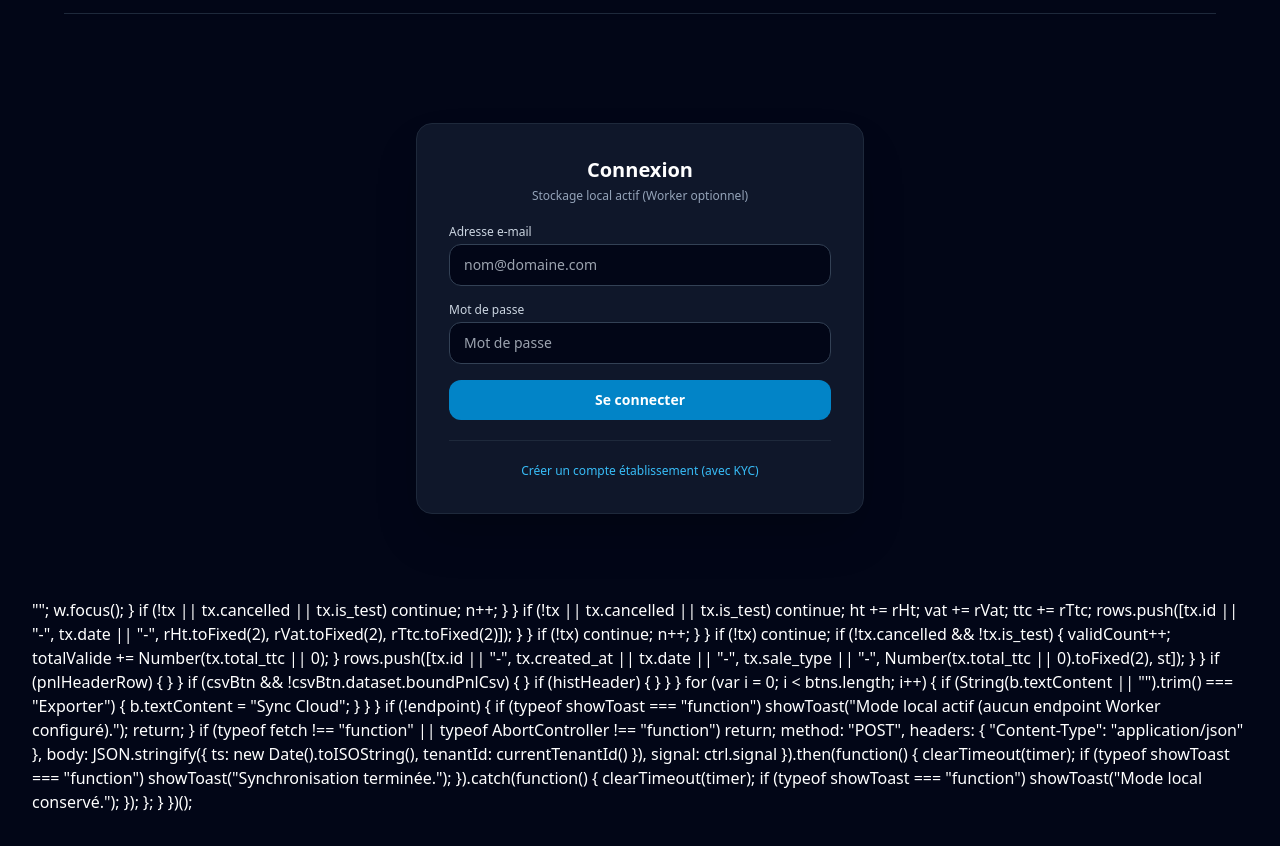
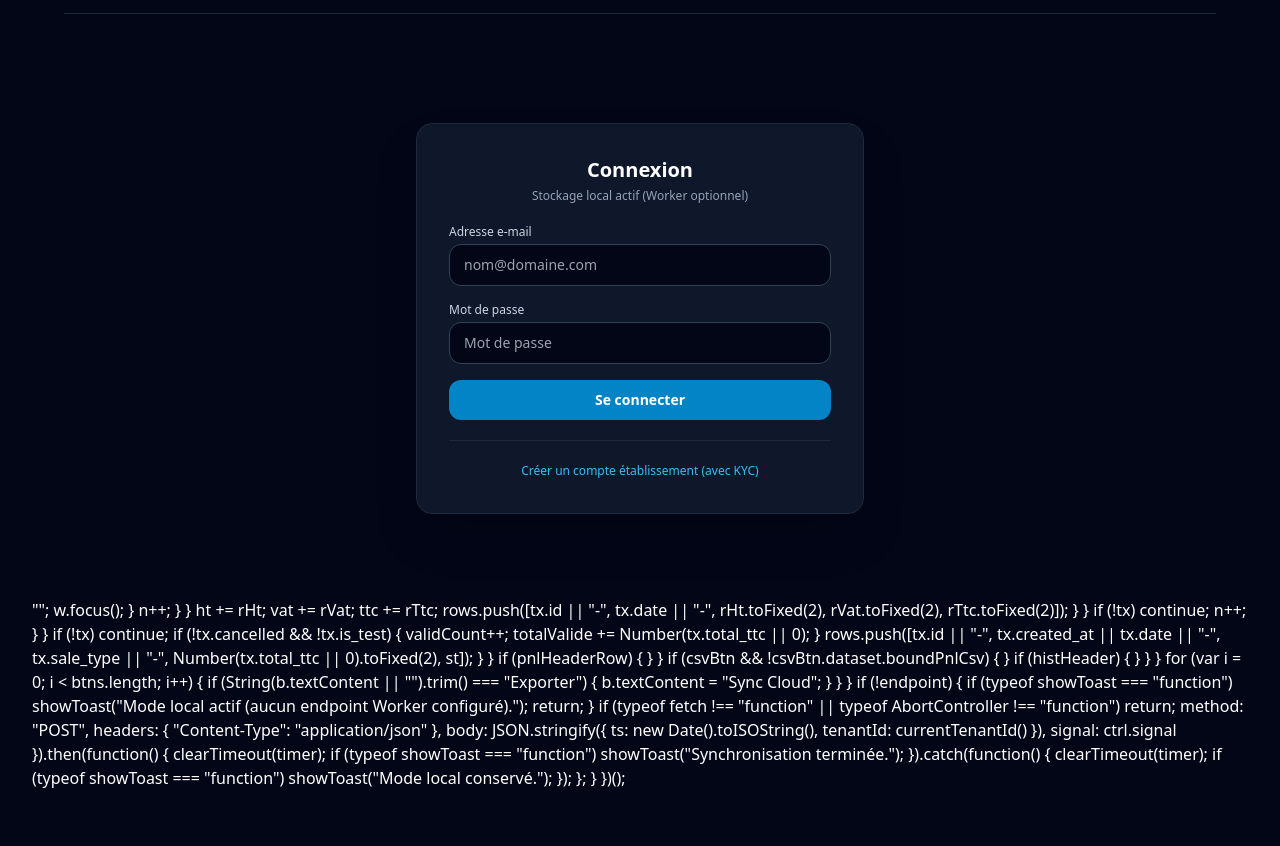
Before and after one commit to Bombele/cheer-tec-protocol, a plain HTML site: page 2-pos-edge/index.html in a window 1280 px wide. Shown: the part 99-945 px from the top of the page. After the commit the page ends 921 px from the top, so only its background shows below. Drawn offline with nearby package versions, Linux system fonts and the light colour scheme.

Commit message:
fix(caisse): remove duplicate legacy menu items and stray JS text in POS view

```diff
--- a/2-pos-edge/index.html
+++ b/2-pos-edge/index.html
@@ -1438,7 +1438,7 @@
         function exportBackupJson() { const t = getActiveTenant(); const blob = new Blob([JSON.stringify(t, null, 2)], { type: 'application/json' }); const url = URL.createObjectURL(blob); const a = document.createElement('a'); a.href = url; a.download = `lexwallet-${t.id}-backup.json`; a.click(); URL.revokeObjectURL(url); }
         function importBackupJson(event) { const file = event.target.files && event.target.files[0]; if (!file) return; const reader = new FileReader(); reader.onload = () => { try { const data = JSON.parse(String(reader.result || '{}')); const t = getActiveTenant(); tenantStore[t.id] = { ...t, ...data, id: t.id, ingredients: normalizeIngredientsWithBeverages(data.ingredients || t.ingredients, 250, t.id.slice(-2)) }; queueAndSyncTenant(tenantStore[t.id]); syncActiveView(); alert("Sauvegarde importée."); } catch (_) { alert("JSON invalide."); } }; reader.readAsText(file); }
     </script>
-<script id="LEXWALLET_CAISSE_MENU_V4">
+<script id="LEXWALLET_CAISSE_CLEAN_V5">
 (function() {
   var MAX_ITEMS = 100;
   var MENU = [
@@ -1502,6 +1502,20 @@
     }
     window.dispatchEvent(new Event("caisse:refresh"));
   };
+  function hideLegacyDuplicateMenuSections() {
+    var caisseView = document.getElementById("view-caisse");
+    if (!caisseView) return;
+    var host = document.getElementById("cheer-menu-v4-host");
+    var kids = caisseView.children;
+    for (var i = 0; i < kids.length; i++) {
+      var el = kids[i];
+      if (!el || el === host || el.contains(document.getElementById("pos-catalog-grid"))) continue;
+      var txt = String(el.textContent || "");
+      if (txt.indexOf("Cheer Classic Cheese Burger") !== -1 || txt.indexOf("Cheer Truffle Bacon Burger") !== -1 || txt.indexOf("Plats & Burgers") !== -1 || txt.indexOf("Boissons Normal / Soft") !== -1 || txt.indexOf("Vins, Alcools & Spiritueux") !== -1) {
+        el.style.display = "none";
+      }
+    }
+  }
   function findOrCreateGridTarget() {
     var grid = document.getElementById("pos-catalog-grid");
     if (grid) return grid;
@@ -1530,8 +1544,9 @@
     }
     return document.getElementById("pos-catalog-grid");
   }
-  function renderMenuV4() {
+  function renderMenuV5() {
     syncTenants();
+    hideLegacyDuplicateMenuSections();
     var grid = findOrCreateGridTarget();
     if (!grid) return;
     var tabsEl = document.getElementById("caisse-cat-tabs");
@@ -1555,15 +1570,15 @@
           b.className = activeCat === c.k
             ? "px-2.5 py-1.5 rounded-lg font-bold text-[11px] bg-emerald-600 text-white"
             : "px-2.5 py-1.5 rounded-lg font-bold text-[11px] bg-slate-950 text-slate-300 border border-slate-800";
-          b.addEventListener("click", function() { activeCat = c.k; renderMenuV4(); });
+          b.addEventListener("click", function() { activeCat = c.k; renderMenuV5(); });
           tabsEl.appendChild(b);
         })(cats[i]);
       }
     }
     var inp = document.getElementById("caisse-search-input");
-    if (inp && !inp.dataset.v4) {
-      inp.dataset.v4 = "1";
-      inp.addEventListener("input", function() { searchQuery = String(inp.value || "").trim().toLowerCase(); renderMenuV4(); });
+    if (inp && !inp.dataset.v5) {
+      inp.dataset.v5 = "1";
+      inp.addEventListener("input", function() { searchQuery = String(inp.value || "").trim().toLowerCase(); renderMenuV5(); });
     }
     var list = [];
     for (var i = 0; i < MENU.length && list.length < MAX_ITEMS; i++) {
@@ -1599,23 +1614,21 @@
       })(list[j]);
     }
   }
-  window.renderPosCatalog = renderMenuV4;
-  function bootV4() { renderMenuV4(); }
-  window.addEventListener("DOMContentLoaded", function() { bootV4(); setTimeout(bootV4, 250); });
-  window.addEventListener("hashchange", function() { setTimeout(bootV4, 80); });
-  document.addEventListener("click", function() { setTimeout(bootV4, 100); });
+  window.renderPosCatalog = renderMenuV5;
+  function bootV5() { renderMenuV5(); }
+  window.addEventListener("DOMContentLoaded", function() { bootV5(); setTimeout(bootV5, 250); });
+  window.addEventListener("hashchange", function() { setTimeout(bootV5, 80); });
+  document.addEventListener("click", function() { setTimeout(bootV5, 100); });
 })();
 </script>
       "</body></html>";
     w.focus();
   }
 
-      if (!tx || tx.cancelled || tx.is_test) continue;
       n++;
     }
   }
 
-      if (!tx || tx.cancelled || tx.is_test) continue;
       ht += rHt; vat += rVat; ttc += rTtc;
       rows.push([tx.id || "-", tx.date || "-", rHt.toFixed(2), rVat.toFixed(2), rTtc.toFixed(2)]);
     }
```
